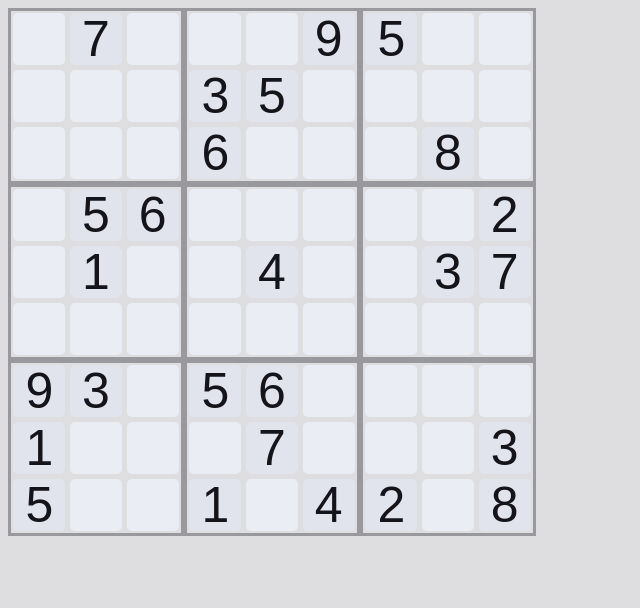
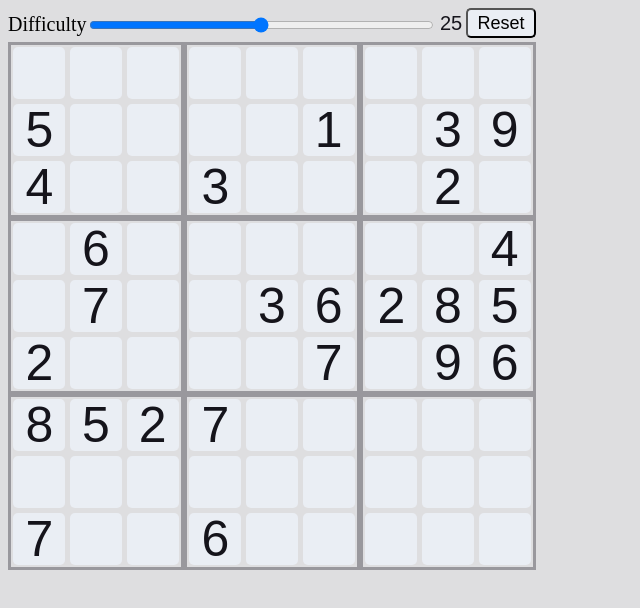
Before and after one commit to TheAsda/Sudoku, a plain HTML site: page index.html in a window 1280 px wide. Shown: the whole page, without its empty margins (0-640 px from the left). Drawn offline with Linux system fonts and the light colour scheme.

Commit message:
Filling fixed. Added difficulty selector.

```diff
--- a/app.js
+++ b/app.js
@@ -1,82 +1,180 @@
 let audio = new Audio();
 window.onload = () => {
   audio.pause();
-  audio.src = "death.mp3";
+  audio.src = 'death.mp3';
+  document.getElementById('diffValue').value = document.getElementById('difficulty').value;
+  document.getElementById('difficulty').addEventListener('change', function() {
+    document.getElementById('diffValue').value = this.value;
+  });
   for (let i = 0; i < 9; i++) {
-    let gridl = document.createElement("div");
-    gridl.setAttribute("class", "gridl");
+    let gridl = document.createElement('div');
+    gridl.setAttribute('class', 'gridl');
     for (let j = 0; j < 9; j++) {
-      let id =
-        "c_" +
-        parseInt(j / 3 + parseInt(i / 3) * 3).toString() +
-        "_" +
-        parseInt((j % 3) + (i % 3) * 3).toString();
+      let id = 'c_' + parseInt(j / 3 + parseInt(i / 3) * 3).toString() + '_' + parseInt((j % 3) + (i % 3) * 3).toString();
 
-      let cell = document.createElement("input");
-      cell.setAttribute("id", id);
-      cell.setAttribute("type", "number");
-      cell.setAttribute("class", "cell");
-      cell.setAttribute("min", "1");
-      cell.setAttribute("max", "9");
-      cell.setAttribute("onchange", "checkEndGame(this)");
-      cell.setAttribute("onclick", "setCurrent(this)");
+      let cell = document.createElement('input');
+      cell.setAttribute('id', id);
+      cell.setAttribute('type', 'number');
+      cell.setAttribute('class', 'cell');
+      cell.setAttribute('onchange', 'checkEndGame(this)');
+      cell.setAttribute('onclick', 'setCurrent(this)');
       gridl.appendChild(cell);
     }
-    document.getElementById("grid").appendChild(gridl);
+    document.getElementById('grid').appendChild(gridl);
   }
-  document.getElementsByTagName("body")[0].addEventListener("click", event => {
-    if (isInside(event, document.getElementById("grid")) == false) {
-      let cur = document.getElementsByClassName("current")[0];
-      if (cur) cur.classList.remove("current");
+  document.getElementsByTagName('body')[0].addEventListener('click', event => {
+    if (isInside(event, document.getElementById('grid')) == false) {
+      let cur = document.getElementsByClassName('current')[0];
+      if (cur) cur.classList.remove('current');
     }
   });
   fill();
 };
 
 function setCurrent(cell) {
-  let cur = document.getElementsByClassName("current")[0];
-  if (cur) cur.classList.remove("current");
-  if (cell) cell.classList.add("current");
+  let cur = document.getElementsByClassName('current')[0];
+  if (cur) cur.classList.remove('current');
+  if (cell) cell.classList.add('current');
 }
 
 function fill() {
-  for (let i = 0; i < 30; i++) {
-    let randomRow = Math.floor(Math.random() * 9);
-    let randomCol = Math.floor(Math.random() * 9);
-    let cell = document.getElementById("c_" + randomRow + "_" + randomCol);
+  resetGrid();
+  let grid = new Array(9);
+  for (let i = 0; i < 9; i++) {
+    grid[i] = new Array(9);
+    for (let j = 0; j < 9; j++) grid[i][j] = 0;
+  }
+  let offset = 0;
+  let start = 1;
+  for (let n = 0; n < 3; n++) {
+    for (let m = 0; m < 3; m++) {
+      for (let i = 0; i < 3; i++) {
+        for (let j = 0; j < 3; j++) {
+          grid[n * 3 + i][m * 3 + j] = ((i * 3 + j + offset) % 9) + 1;
+        }
+      }
+      offset += 3;
+    }
+    offset = start;
+    start++;
+  }
+
+  for (let i = 0; i < 10; i++) {
+    let funcNum = Math.floor(Math.random() * 5);
+    switch (funcNum) {
+      case 0:
+        swapColsA();
+        break;
+      case 1:
+        swapColsS();
+        break;
+      case 2:
+        swapRowsA();
+        break;
+      case 3:
+        swapRowsS();
+        break;
+      case 4:
+        transpose();
+        break;
+    }
+  }
+  let diff = document.getElementById('difficulty').value;
+  console.log('Difficulty: ' + diff);
+  let picked = [];
+  for (let i = 0; i < diff; i++) {
+    let row;
+    let col;
     do {
-      cell.value = Math.round(Math.random() * 9);
-    } while (validate(cell) !== true);
-    cell.classList.add("disabled");
-    cell.classList.remove("current");
+      row = Math.floor(Math.random() * 9);
+      col = Math.floor(Math.random() * 9);
+    } while (picked.includes(row.toString() + col));
+    picked.push(row.toString() + col);
+    document.getElementById('c_' + row + '_' + col).value = grid[row][col];
+  }
+
+  function swapRowsS() {
+    let row1 = Math.floor(Math.random() * 3);
+    let row2 = row1;
+    while (row2 == row1) row1 = Math.floor(Math.random() * 3);
+    let blockRow = Math.floor(Math.random() * 3);
+    for (let i = 0; i < 9; i++) {
+      let value = grid[row1 + blockRow * 3][i];
+      grid[row1 + blockRow * 3][i] = grid[row2 + blockRow * 3][i];
+      grid[row2 + blockRow * 3][i] = value;
+    }
+  }
+  function swapColsS() {
+    let col1 = Math.floor(Math.random() * 3);
+    let col2 = col1;
+    while (col2 == col1) col2 = Math.floor(Math.random() * 3);
+    let blockCol = Math.floor(Math.random() * 3);
+    for (let i = 0; i < 9; i++) {
+      let value = grid[i][col1 + blockCol * 3];
+      grid[i][col1 + blockCol * 3] = grid[i][col2 + blockCol * 3];
+      grid[i][col2 + blockCol * 3] = value;
+    }
+  }
+  function swapRowsA() {
+    let row1 = Math.floor(Math.random() * 3);
+    let row2 = row1;
+    while (row1 == row2) row2 = Math.floor(Math.random() * 3);
+    for (let i = 0; i < 3; i++) {
+      for (let j = 0; j < 9; j++) {
+        let value = grid[i + row1 * 3][j];
+        grid[i + row1 * 3][j] = grid[i + row2 * 3][j];
+        grid[i + row2 * 3][j] = value;
+      }
+    }
+  }
+  function swapColsA() {
+    let col1 = Math.floor(Math.random() * 3);
+    let col2 = col1;
+    while (col1 == col2) col2 = Math.floor(Math.random() * 3);
+    for (let i = 0; i < 3; i++) {
+      for (let j = 0; j < 9; j++) {
+        let value = grid[j][i + col1 * 3];
+        grid[j][i + col1 * 3] = grid[j][i + col2 * 3];
+        grid[j][i + col2 * 3] = value;
+      }
+    }
+  }
+  function transpose() {
+    for (let i = 0; i < 9; i++) {
+      for (let j = i; j < 9; j++) {
+        if (i == j) continue;
+        let value = grid[i][j];
+        grid[i][j] = grid[j][i];
+        grid[j][i] = value;
+      }
+    }
   }
 }
 
 function checkEndGame(cell) {
   if (validate(cell) === true) {
-    cell.classList.add("disabled");
-    cell.classList.remove("current");
+    cell.classList.add('disabled');
+    cell.classList.remove('current');
   } else {
-    document.getElementById("grid").classList.remove("visible");
-    document.getElementById("grid").classList.add("invisible");
-    document.getElementById("death").classList.remove("invisible");
-    document.getElementById("death").classList.add("visible");
-    document.getElementById("death").classList.add("fadeIn");
+    document.getElementById('grid').classList.remove('visible');
+    document.getElementById('grid').classList.add('invisible');
+    document.getElementById('death').classList.remove('invisible');
+    document.getElementById('death').classList.add('visible');
+    document.getElementById('death').classList.add('fadeIn');
     audio.play();
-    resetGrid();
-    document.addEventListener("keypress", restore);
+    document.addEventListener('keypress', restore);
     function restore() {
       audio.pause();
       audio.currentTime = 0;
-      document.getElementById("grid").classList.remove("invisible");
-      document.getElementById("grid").classList.add("visible");
-      document.getElementById("grid").classList.add("fadeIn");
-      document.getElementById("death").classList.remove("visible");
-      document.getElementById("death").classList.add("invisible");
-      document.getElementById("grid").classList.add("fadeIn");
+      document.getElementById('grid').classList.remove('invisible');
+      document.getElementById('grid').classList.add('visible');
+      document.getElementById('grid').classList.add('fadeIn');
+      document.getElementById('death').classList.remove('visible');
+      document.getElementById('death').classList.add('invisible');
+      document.getElementById('grid').classList.add('fadeIn');
       fill();
       setCurrent();
-      document.removeEventListener("keypress",restore);
+      document.removeEventListener('keypress', restore);
     }
   }
 }
@@ -84,7 +182,7 @@ function checkEndGame(cell) {
 function validate(cell) {
   if (cell.value > 0 && cell.value < 10) {
     const id = cell.id;
-    const position = id.replace("c_", "").split("_");
+    const position = id.replace('c_', '').split('_');
     const row = [];
     const col = [];
     gridl = cell.parentElement;
@@ -98,30 +196,28 @@ function validate(cell) {
 
     for (let i = 0; i < 9; i++) {
       let rowValue;
-      if (i != position[1])
-        rowValue = document.getElementById("c_" + position[0] + "_" + i).value;
+      if (i != position[1]) rowValue = document.getElementById('c_' + position[0] + '_' + i).value;
       let colValue;
-      if (i != position[0])
-        colValue = document.getElementById("c_" + i + "_" + position[1]).value;
-      if (rowValue != "" && rowValue != undefined) row.push(rowValue);
-      if (colValue != "" && colValue != undefined) col.push(colValue);
+      if (i != position[0]) colValue = document.getElementById('c_' + i + '_' + position[1]).value;
+      if (rowValue != '' && rowValue != undefined) row.push(rowValue);
+      if (colValue != '' && colValue != undefined) col.push(colValue);
     }
     if (row.indexOf(cell.value) != -1 || col.indexOf(cell.value) != -1) {
       return false;
     }
     return true;
   } else {
-    cell.value = "";
+    cell.value = '';
   }
 }
 
 function resetGrid() {
-  let grid = document.getElementById("grid").childNodes;
+  let grid = document.getElementById('grid').childNodes;
   for (let i = 0; i < grid.length; i++) {
     let gridl = grid[i].childNodes;
     for (let j = 0; j < gridl.length; j++) {
-      gridl[j].value = "";
-      gridl[j].classList.remove("disabled");
+      gridl[j].value = '';
+      gridl[j].classList.remove('disabled');
     }
   }
 }
--- a/index.html
+++ b/index.html
@@ -1,16 +1,21 @@
 <!DOCTYPE html>
 <html lang="en">
-<head>
-    <meta charset="UTF-8">
-    <meta name="viewport" content="width=device-width, initial-scale=1.0">
+  <head>
+    <meta charset="UTF-8" />
+    <meta name="viewport" content="width=device-width, initial-scale=1.0" />
     <script src="app.js"></script>
-    <link rel="stylesheet" href="style.css">
-    <meta http-equiv="X-UA-Compatible" content="ie=edge">
+    <link rel="stylesheet" href="style.css" />
+    <meta http-equiv="X-UA-Compatible" content="ie=edge" />
     <title>Document</title>
-</head>
-<body>
-    <div id="grid" class="grid visible">
+  </head>
+  <body>
+    <div class="diffArea">
+      <p>Difficulty</p>
+      <input type="range" min="0" max="50" id="difficulty" value="25" step="5" class="diffRange" />
+      <input type="number" class="diffText" id="diffValue" />
+      <button onclick="fill()" class="diffButton">Reset</button>
     </div>
-    <img src="death.jpg" class="death invisible" id="death">
-</body>
+    <div id="grid" class="grid visible"></div>
+    <img src="death.jpg" class="death invisible" id="death" />
+  </body>
 </html>
--- a/style.css
+++ b/style.css
@@ -45,8 +45,8 @@ input::-webkit-inner-spin-button {
 }
 
 .death {
-  width: 520px;
-  height: 520px;
+  width: 528px;
+  height: 529px;
 }
 
 .visible {
@@ -97,3 +97,43 @@ input::-webkit-inner-spin-button {
     transform: scale(1.2);
   }
 }
+
+.diffArea {
+  display: flex;
+  width: 528px;
+}
+
+.diffButton {
+  width: 70px;
+  height: 30px;
+  border-radius: 5px;
+  background-color: #eaeef4;
+  font-size: 18px;
+  text-align: center;
+}
+
+.diffRange {
+  height: 30px;
+  width: 300px;
+  flex-grow: 1;
+}
+
+.diffText {
+  height: 30px;
+  width: 30px;
+  pointer-events: none;
+  text-align: center;
+  border-radius: 5px;
+  color: transparent;
+  text-shadow: 0 0 0 #15141b;
+  font-size: 20px;
+  padding: 0;
+  border-width: 0;
+  background-color: #dedee0;
+}
+
+p{
+  font-size: 20px;
+  margin: 0;
+  margin-top: 5px;
+}
```
